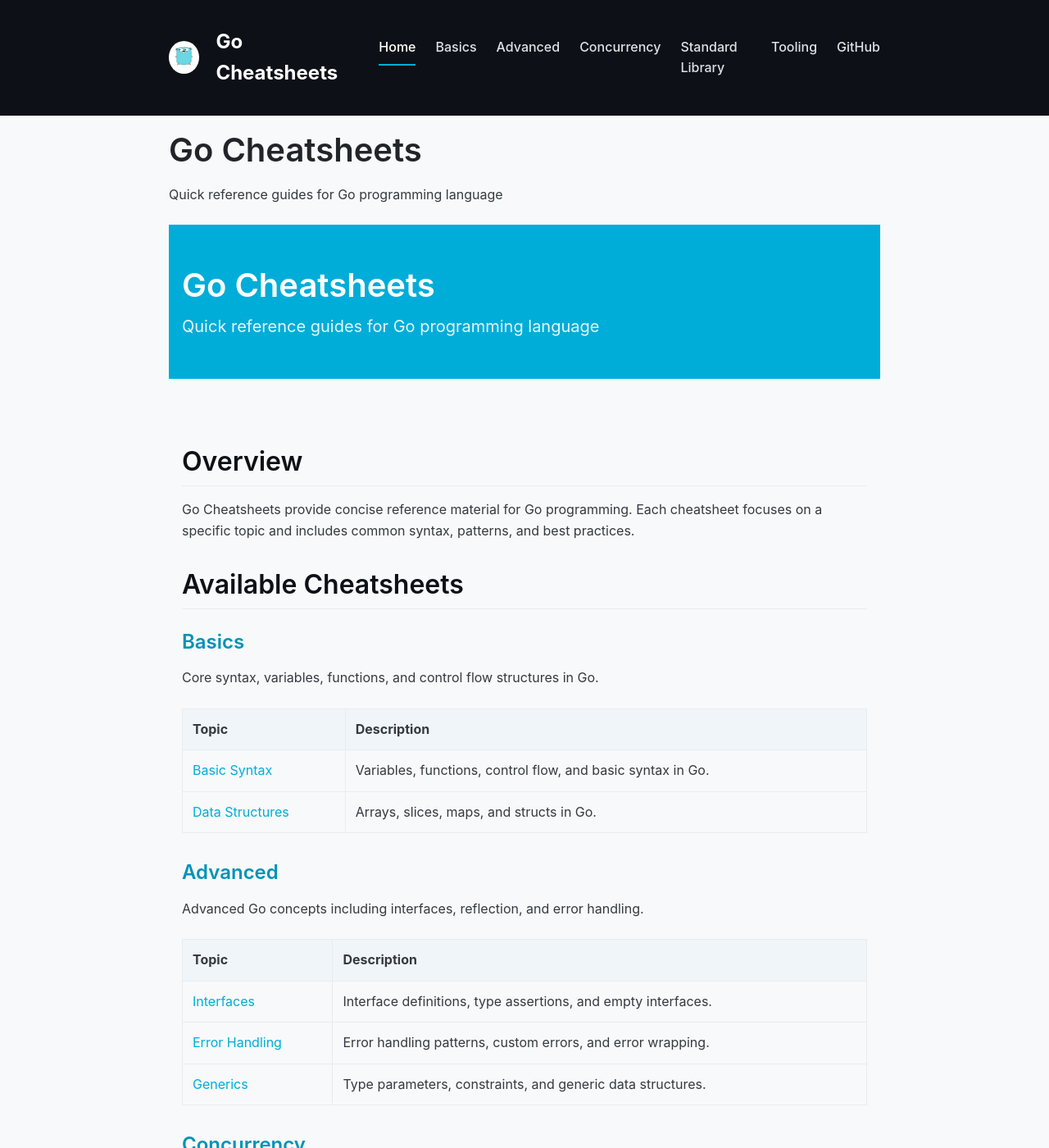
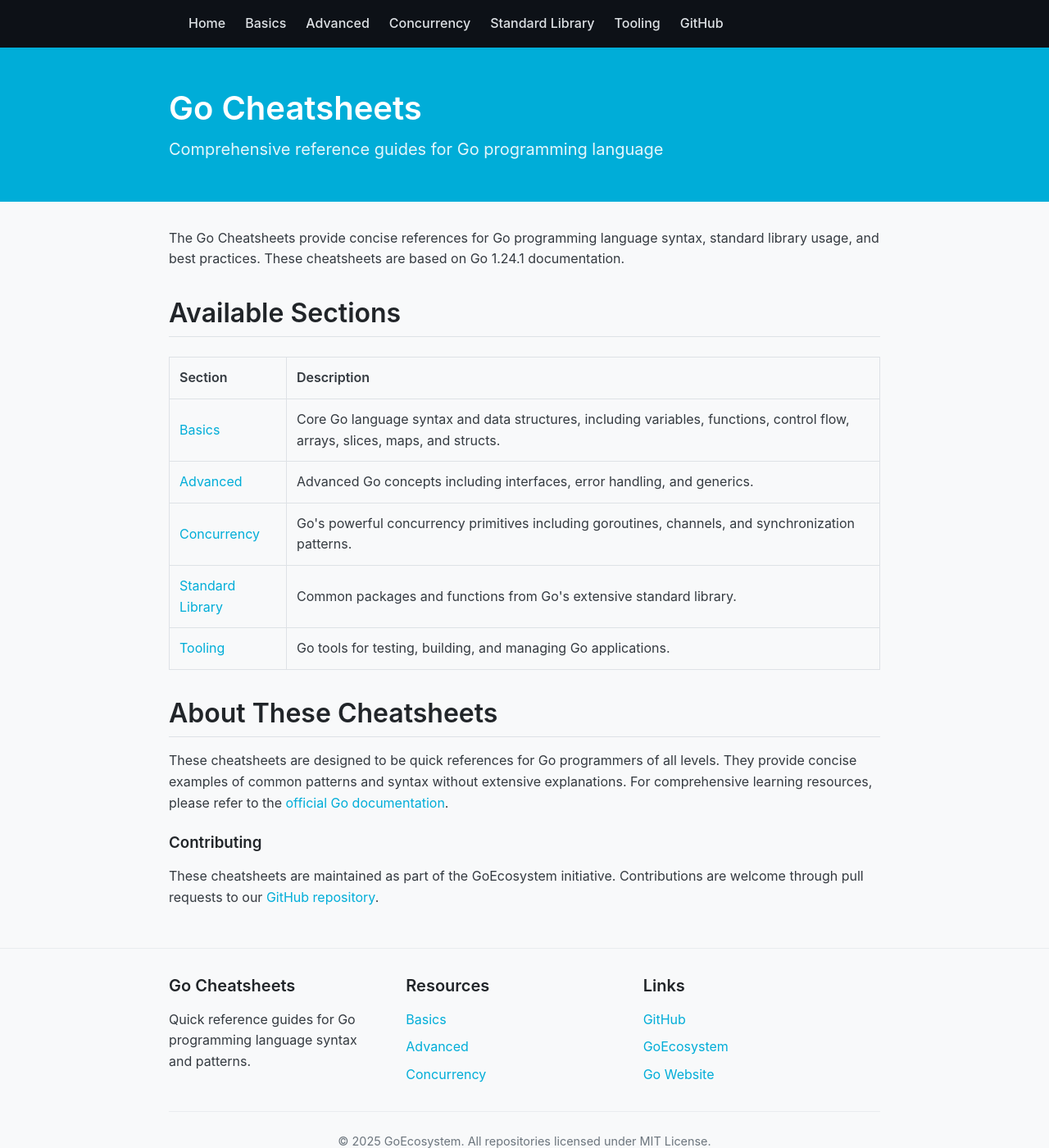
Before and after one commit to GoEcosystem/go-cheatsheets, a Jekyll site: the page built from index.md, in a window 1280 px wide and 1400 px high. Shown: the whole window at 82% size. Built offline with Jekyll 4.4.1, drawn with Linux system fonts in a browser that asks for light colours; some of the changed text lies outside the part shown.

Commit message:
Update styling to exactly match Go Web Scraper API with blue header

```diff
--- a/_layouts/cheatsheet.html
+++ b/_layouts/cheatsheet.html
@@ -2,7 +2,7 @@
 layout: default
 ---
 
-<div class="section-header">
+<div class="api-header">
   <div class="container">
     <h1>{{ page.title }}</h1>
     <p>{{ page.description }}</p>
@@ -10,7 +10,7 @@
 </div>
 
 <div class="container">
-  <div class="cheatsheet-content">
+  <div class="api-content">
     {{ content }}
   </div>
 </div>
--- a/_layouts/default.html
+++ b/_layouts/default.html
@@ -13,7 +13,6 @@
     <link rel="icon" type="image/png" href="{{ '/assets/images/mascot/gopher_avatar.jpg' | relative_url }}">
 
     <!-- SEO -->
-    <meta name="description" content="{% if page.description %}{{ page.description }}{% else %}{{ site.description }}{% endif %}">
     <meta name="keywords" content="Go, Cheatsheets, Documentation, GoEcosystem">
     <meta name="author" content="GoEcosystem">
     {% seo %}
@@ -21,34 +20,21 @@
 <body>
     <header class="site-header">
         <div class="container">
-            <a href="{{ '/' | relative_url }}" class="site-logo">
-                <img src="{{ '/assets/images/mascot/gopher_avatar.jpg' | relative_url }}" alt="Go Gopher" class="logo-image" width="40">
-                <span class="logo-text">{{ site.title }}</span>
-            </a>
             <nav class="site-nav">
                 <ul>
-                    {% for item in site.navigation %}
-                    <li><a href="{{ item.url | relative_url }}" {% if page.url == item.url %}class="active"{% endif %}>{{ item.title }}</a></li>
-                    {% endfor %}
+                    <li><a href="{{ '/' | relative_url }}">Home</a></li>
+                    <li><a href="{{ '/basics/' | relative_url }}">Basics</a></li>
+                    <li><a href="{{ '/advanced/' | relative_url }}">Advanced</a></li>
+                    <li><a href="{{ '/concurrency/' | relative_url }}">Concurrency</a></li>
+                    <li><a href="{{ '/standard-library/' | relative_url }}">Standard Library</a></li>
+                    <li><a href="{{ '/tooling/' | relative_url }}">Tooling</a></li>
+                    <li><a href="https://github.com/GoEcosystem/go-cheatsheets">GitHub</a></li>
                 </ul>
             </nav>
         </div>
     </header>
 
-    <main class="site-content">
-        <div class="container">
-            {% if page.title %}
-            <div class="page-header">
-                <h1>{{ page.title }}</h1>
-                {% if page.description %}
-                <p class="page-description">{{ page.description }}</p>
-                {% endif %}
-            </div>
-            {% endif %}
-
-            {{ content }}
-        </div>
-    </main>
+    {{ content }}
 
     <footer class="site-footer">
         <div class="container">
--- a/assets/css/style.scss
+++ b/assets/css/style.scss
@@ -3,7 +3,7 @@
 
 /*
  * GoEcosystem Documentation - Main Stylesheet
- * This file contains the shared styles for all pages across the GoEcosystem documentation
+ * Matching the Go Web Scraper API documentation style
  */
 
 /* Base Variables */
@@ -12,7 +12,6 @@
   --primary-color: #00ADD8;       /* Go blue */
   --primary-light: #5DC9E2;
   --primary-dark: #0092B8;
-  --secondary-color: #FFDD57;     /* Go yellow */
   --dark-color: #0D1117;
   --light-color: #F8F9FA;
   --gray-100: #F8F9FA;
@@ -26,13 +25,8 @@
   --gray-900: #212529;
 
   /* Typography */
-  --font-family-sans: 'Inter', -apple-system, BlinkMacSystemFont, 'Segoe UI', Roboto, Oxygen, Ubuntu, Cantarell, 'Open Sans', 'Helvetica Neue', sans-serif;
+  --font-family-sans: -apple-system, BlinkMacSystemFont, 'Segoe UI', Roboto, Oxygen, Ubuntu, Cantarell, 'Open Sans', 'Helvetica Neue', sans-serif;
   --font-family-mono: 'SFMono-Regular', Consolas, 'Liberation Mono', Menlo, Courier, monospace;
-
-  /* Spacing */
-  --spacing-unit: 0.25rem;
-  --container-max-width: 900px;
-  --container-padding: 1rem;
 }
 
 /* Reset & Base */
@@ -44,7 +38,6 @@
 
 html {
   font-size: 16px;
-  scroll-behavior: smooth;
 }
 
 body {
@@ -57,7 +50,6 @@
 a {
   color: var(--primary-color);
   text-decoration: none;
-  transition: color 0.3s ease;
 }
 
 a:hover {
@@ -72,180 +64,22 @@
   font-weight: 600;
 }
 
-h1 {
-  font-size: 2.5rem;
-}
-
 h2 {
   font-size: 2rem;
-  margin-top: 2.5rem;
-}
-
-h3 {
-  font-size: 1.5rem;
   margin-top: 2rem;
-}
-
-h4 {
-  font-size: 1.25rem;
-  margin-top: 1.5rem;
+  padding-bottom: 0.5rem;
+  border-bottom: 1px solid var(--gray-300);
 }
 
 p {
   margin-bottom: 1.5rem;
 }
 
-ul, ol {
-  margin: 0 0 1.5rem 1.25rem;
-}
-
-li {
-  margin-bottom: 0.5rem;
-}
-
-img {
-  max-width: 100%;
-  height: auto;
-}
-
-/* Code blocks - exactly matching Go Web Scraper API style */
-pre {
-  background-color: #0D1117;
-  color: #E2E8F0;
-  padding: 1rem;
-  border-radius: 5px;
-  overflow-x: auto;
-  margin: 1rem 0;
-  width: 100%;
-  max-width: 100%;
-  font-family: 'SFMono-Regular', Consolas, 'Liberation Mono', Menlo, Courier, monospace;
-  font-size: 0.9rem;
-}
-
-.highlight {
-  width: 100%;
-  max-width: 100%;
-  margin: 0;
-}
-
-code {
-  font-family: 'SFMono-Regular', Consolas, 'Liberation Mono', Menlo, Courier, monospace;
-}
-
-pre code {
-  background-color: transparent;
-  padding: 0;
-  color: inherit;
-}
-
-p code, li code, td code {
-  background-color: #F0F5F9;
-  padding: 0.2rem 0.4rem;
-  border-radius: 3px;
-  font-size: 0.9rem;
-  color: #0092B8;
-}
-
-/* Main content styling to match API docs */
-.site-content {
-  padding: 0;
-}
-
+/* Container */
 .container {
-  max-width: var(--container-max-width);
+  max-width: 900px;
   margin: 0 auto;
-  padding: var(--container-padding);
-}
-
-/* Section headers styling - matching API docs */
-.section-header {
-  margin-bottom: 2rem;
-  padding: 3rem 0;
-  background-color: #00ADD8;
-  color: white;
-}
-
-.section-header .container {
-  padding-top: 0;
-  padding-bottom: 0;
-}
-
-.section-header h1 {
-  color: white;
-  margin: 0;
-  font-size: 2.5rem;
-}
-
-.section-header p {
-  color: rgba(255, 255, 255, 0.9);
-  font-size: 1.25rem;
-  margin: 0.5rem 0 0;
-}
-
-/* Cheatsheet-specific styling */
-.cheatsheet-content {
-  max-width: var(--container-max-width);
-  margin: 0 auto;
-}
-
-.cheatsheet-content h1 {
-  color: #00ADD8;
-  margin-bottom: 1.5rem;
-}
-
-.cheatsheet-content h2 {
-  color: #0D1117;
-  margin-top: 2rem;
-  margin-bottom: 1rem;
-  padding-bottom: 0.5rem;
-  border-bottom: 1px solid #E9ECEF;
-}
-
-.cheatsheet-content h3 {
-  color: #0092B8;
-  margin-top: 1.5rem;
-}
-
-.cheatsheet-content h4 {
-  color: #333;
-  margin-top: 1.2rem;
-}
-
-.cheatsheet-content table {
-  width: 100%;
-  border-collapse: collapse;
-  margin: 1rem 0 2rem 0;
-}
-
-.cheatsheet-content th {
-  background-color: #F0F5F9;
-  padding: 0.75rem;
-  text-align: left;
-  border: 1px solid #E9ECEF;
-}
-
-.cheatsheet-content td {
-  padding: 0.75rem;
-  border: 1px solid #E9ECEF;
-}
-
-.cheatsheet-content tr:nth-child(even) {
-  background-color: #F8F9FA;
-}
-
-/* Method tags */
-.method-tag {
-  display: inline-block;
-  padding: 0.25rem 0.5rem;
-  border-radius: 4px;
-  font-weight: bold;
-  margin-right: 0.5rem;
-  font-size: 0.9rem;
-}
-
-.method-tag.go {
-  background-color: #D1ECF1;
-  color: #0C5460;
+  padding: 0 1rem;
 }
 
 /* Header */
@@ -255,7 +89,6 @@
   position: sticky;
   top: 0;
   z-index: 100;
-  box-shadow: 0 1px 2px rgba(0, 0, 0, 0.1);
 }
 
 .site-header .container {
@@ -274,14 +107,8 @@
 }
 
 .logo-image {
-  width: 40px;
-  height: 40px;
+  margin-right: 0.75rem;
   border-radius: 50%;
-  margin-right: 0.75rem;
-}
-
-.logo-text {
-  margin-left: 0.5rem;
 }
 
 .site-nav ul {
@@ -297,8 +124,6 @@
 .site-nav a {
   color: var(--gray-300);
   font-weight: 500;
-  padding: 0.5rem 0;
-  display: inline-block;
 }
 
 .site-nav a:hover, .site-nav a.active {
@@ -306,21 +131,90 @@
   text-decoration: none;
 }
 
-.site-nav a.active {
-  border-bottom: 2px solid var(--primary-color);
+/* API Header - exactly like Go Web Scraper */
+.api-header {
+  background-color: #00ADD8;
+  color: white;
+  padding: 3rem 0;
+  margin-bottom: 2rem;
+}
+
+.api-header h1 {
+  color: white;
+  margin: 0;
+  font-size: 2.5rem;
+}
+
+.api-header p {
+  color: rgba(255, 255, 255, 0.9);
+  margin: 0.5rem 0 0;
+  font-size: 1.25rem;
+}
+
+/* API Content */
+.api-content {
+  margin-bottom: 3rem;
+}
+
+/* Table Styling - exactly like Go Web Scraper */
+table {
+  width: 100%;
+  border-collapse: collapse;
+  margin: 1.5rem 0;
+}
+
+th {
+  background-color: var(--gray-100);
+  padding: 0.75rem;
+  text-align: left;
+  border: 1px solid var(--gray-300);
+  font-weight: 600;
+}
+
+td {
+  padding: 0.75rem;
+  border: 1px solid var(--gray-300);
+}
+
+tr:nth-child(even) {
+  background-color: var(--gray-100);
+}
+
+/* Code blocks - exactly matching Go Web Scraper API style */
+pre {
+  background-color: var(--dark-color);
+  color: var(--gray-200);
+  padding: 1rem;
+  border-radius: 5px;
+  overflow-x: auto;
+  margin: 1rem 0;
+  width: 100%;
+  font-family: var(--font-family-mono);
+  font-size: 0.9rem;
+}
+
+code {
+  font-family: var(--font-family-mono);
+}
+
+p code, li code, td code {
+  background-color: var(--gray-100);
+  padding: 0.2rem 0.4rem;
+  border-radius: 3px;
+  font-size: 0.9rem;
+  color: var(--primary-dark);
 }
 
 /* Footer */
 .site-footer {
   background-color: var(--gray-100);
-  padding: 3rem 0 1.5rem;
+  padding: 2rem 0;
   border-top: 1px solid var(--gray-200);
 }
 
 .footer-content {
   display: flex;
   flex-wrap: wrap;
-  margin-bottom: 2rem;
 }
 
 .footer-col {
@@ -333,7 +227,6 @@
 .footer-col h3 {
   font-size: 1.25rem;
   margin-bottom: 1rem;
-  color: var(--gray-800);
 }
 
 .footer-col ul {
@@ -355,17 +248,6 @@
 }
 
 /* Responsive adjustments */
-@media (max-width: 992px) {
-  .container {
-    max-width: 100%;
-    padding: 0 1.5rem;
-  }
-
-  .footer-col {
-    min-width: 50%;
-  }
-}
-
 @media (max-width: 768px) {
   .site-header .container {
     flex-direction: column;
@@ -385,11 +267,6 @@
     margin: 0.5rem 1rem 0.5rem 0;
   }
 
-  pre, .highlight {
-    width: 100%;
-    max-width: 100%;
-  }
-
   .footer-content {
     flex-direction: column;
   }
--- a/index.md
+++ b/index.md
@@ -1,128 +1,48 @@
 ---
 layout: cheatsheet
 title: Go Cheatsheets
-description: Quick reference guides for Go programming language
+description: Comprehensive reference guides for Go programming language
 ---
 
-## Overview
+The Go Cheatsheets provide concise references for Go programming language syntax, standard library usage, and best practices. These cheatsheets are based on Go 1.24.1 documentation.
 
-Go Cheatsheets provide concise reference material for Go programming. Each cheatsheet focuses on a specific topic and includes common syntax, patterns, and best practices.
-
-## Available Cheatsheets
-
-### Basics
-
-Core syntax, variables, functions, and control flow structures in Go.
+## Available Sections
 
 <table>
   <thead>
     <tr>
-      <th>Topic</th>
+      <th>Section</th>
       <th>Description</th>
     </tr>
   </thead>
   <tbody>
     <tr>
-      <td><a href="{{ '/basics/basic-syntax' | relative_url }}">Basic Syntax</a></td>
-      <td>Variables, functions, control flow, and basic syntax in Go.</td>
+      <td><a href="{{ '/go-cheatsheets/basics/' | relative_url }}">Basics</a></td>
+      <td>Core Go language syntax and data structures, including variables, functions, control flow, arrays, slices, maps, and structs.</td>
     </tr>
     <tr>
-      <td><a href="{{ '/basics/data-structures' | relative_url }}">Data Structures</a></td>
-      <td>Arrays, slices, maps, and structs in Go.</td>
+      <td><a href="{{ '/go-cheatsheets/advanced/' | relative_url }}">Advanced</a></td>
+      <td>Advanced Go concepts including interfaces, error handling, and generics.</td>
+    </tr>
+    <tr>
+      <td><a href="{{ '/go-cheatsheets/concurrency/' | relative_url }}">Concurrency</a></td>
+      <td>Go's powerful concurrency primitives including goroutines, channels, and synchronization patterns.</td>
+    </tr>
+    <tr>
+      <td><a href="{{ '/go-cheatsheets/standard-library/' | relative_url }}">Standard Library</a></td>
+      <td>Common packages and functions from Go's extensive standard library.</td>
+    </tr>
+    <tr>
+      <td><a href="{{ '/go-cheatsheets/tooling/' | relative_url }}">Tooling</a></td>
+      <td>Go tools for testing, building, and managing Go applications.</td>
     </tr>
   </tbody>
 </table>
 
-### Advanced
+## About These Cheatsheets
 
-Advanced Go concepts including interfaces, reflection, and error handling.
+These cheatsheets are designed to be quick references for Go programmers of all levels. They provide concise examples of common patterns and syntax without extensive explanations. For comprehensive learning resources, please refer to the [official Go documentation](https://go.dev/doc/).
 
-<table>
-  <thead>
-    <tr>
-      <th>Topic</th>
-      <th>Description</th>
-    </tr>
-  </thead>
-  <tbody>
-    <tr>
-      <td><a href="{{ '/advanced/interfaces' | relative_url }}">Interfaces</a></td>
-      <td>Interface definitions, type assertions, and empty interfaces.</td>
-    </tr>
-    <tr>
-      <td><a href="{{ '/advanced/error-handling' | relative_url }}">Error Handling</a></td>
-      <td>Error handling patterns, custom errors, and error wrapping.</td>
-    </tr>
-    <tr>
-      <td><a href="{{ '/advanced/generics' | relative_url }}">Generics</a></td>
-      <td>Type parameters, constraints, and generic data structures.</td>
-    </tr>
-  </tbody>
-</table>
+### Contributing
 
-### Concurrency
-
-Go's powerful concurrency primitives including goroutines and channels.
-
-<table>
-  <thead>
-    <tr>
-      <th>Topic</th>
-      <th>Description</th>
-    </tr>
-  </thead>
-  <tbody>
-    <tr>
-      <td><a href="{{ '/concurrency/concurrency' | relative_url }}">Concurrency</a></td>
-      <td>Goroutines, channels, select statements, and synchronization patterns.</td>
-    </tr>
-  </tbody>
-</table>
-
-### Standard Library
-
-Common packages and functions from Go's extensive standard library.
-
-<table>
-  <thead>
-    <tr>
-      <th>Topic</th>
-      <th>Description</th>
-    </tr>
-  </thead>
-  <tbody>
-    <tr>
-      <td><a href="{{ '/standard-library/standard-library' | relative_url }}">Standard Library</a></td>
-      <td>IO Operations, HTTP Client/Server, JSON handling, and other common packages.</td>
-    </tr>
-  </tbody>
-</table>
-
-### Tooling
-
-Go tools for testing, building, and managing Go applications.
-
-<table>
-  <thead>
-    <tr>
-      <th>Topic</th>
-      <th>Description</th>
-    </tr>
-  </thead>
-  <tbody>
-    <tr>
-      <td><a href="{{ '/tooling/testing' | relative_url }}">Testing</a></td>
-      <td>Unit testing, benchmarking, and test utilities in Go.</td>
-    </tr>
-    <tr>
-      <td><a href="{{ '/tooling/modules' | relative_url }}">Modules</a></td>
-      <td>Go modules for dependency management and versioning.</td>
-    </tr>
-  </tbody>
-</table>
-
-## How to Use
-
-Each cheatsheet is a standalone document focusing on a specific topic. They are designed to be concise, providing just enough information to remind you of syntax or patterns without having to search through extensive documentation.
-
-Browse the categories above or view the [full repository on GitHub](https://github.com/GoEcosystem/go-cheatsheets).
+These cheatsheets are maintained as part of the GoEcosystem initiative. Contributions are welcome through pull requests to our [GitHub repository](https://github.com/GoEcosystem/go-cheatsheets).
```
